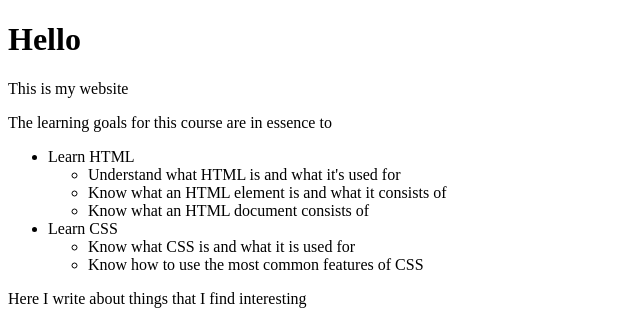
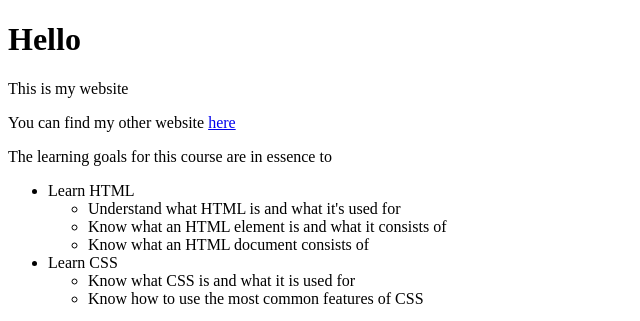
Before and after one commit to Qianqianxia0910/lapio-website, a plain HTML site: page index.html in a window 1280 px wide. Shown: the top 321 px of the page, without its empty margins (0-640 px from the left). Drawn offline with Linux system fonts and the light colour scheme.

Commit message:
Part 3, add sixth exercise

```diff
--- a/index.html
+++ b/index.html
@@ -8,6 +8,7 @@
 <body>
     <h1>Hello</h1>
     <p>This is my website</p>
+    <p>You can find my other website <a href="other.html">here</a></p>
     <p>The learning goals for this course are in essence to</p>
     <ul>
         <li>Learn HTML
```
